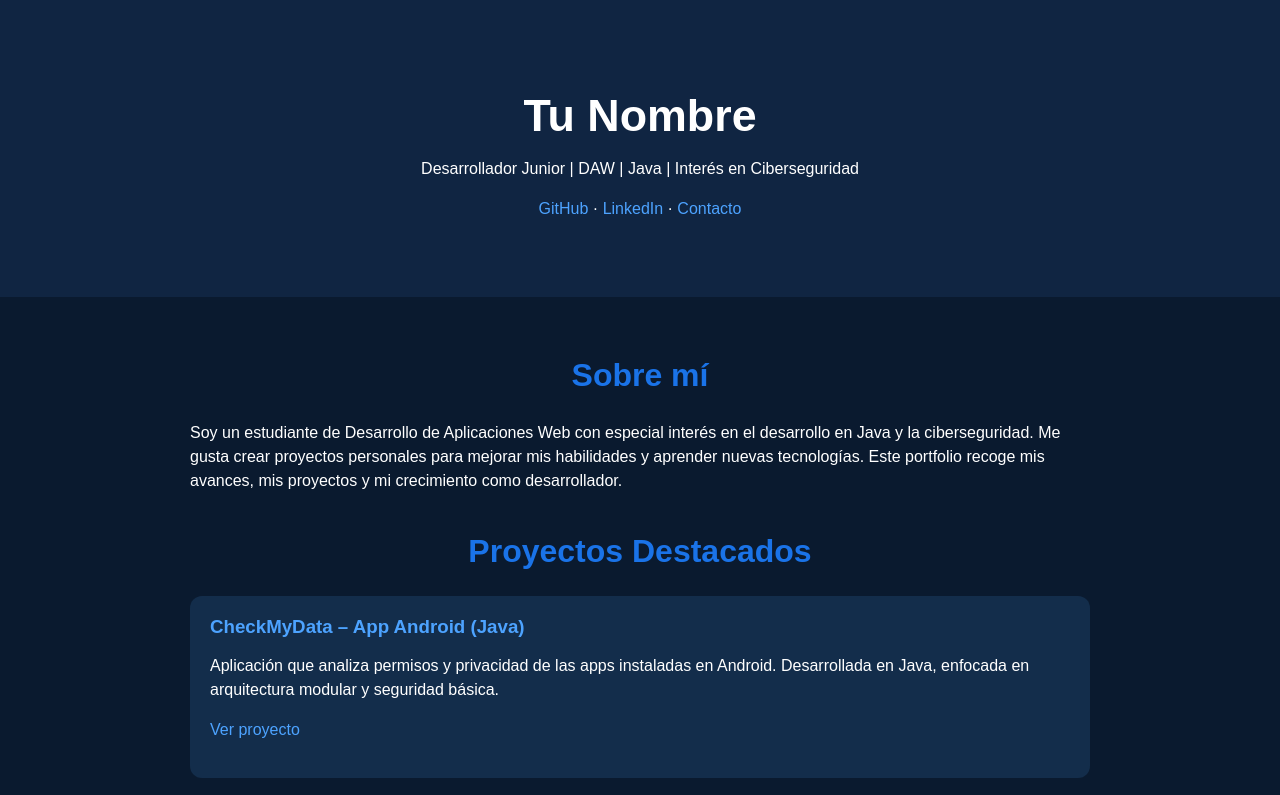
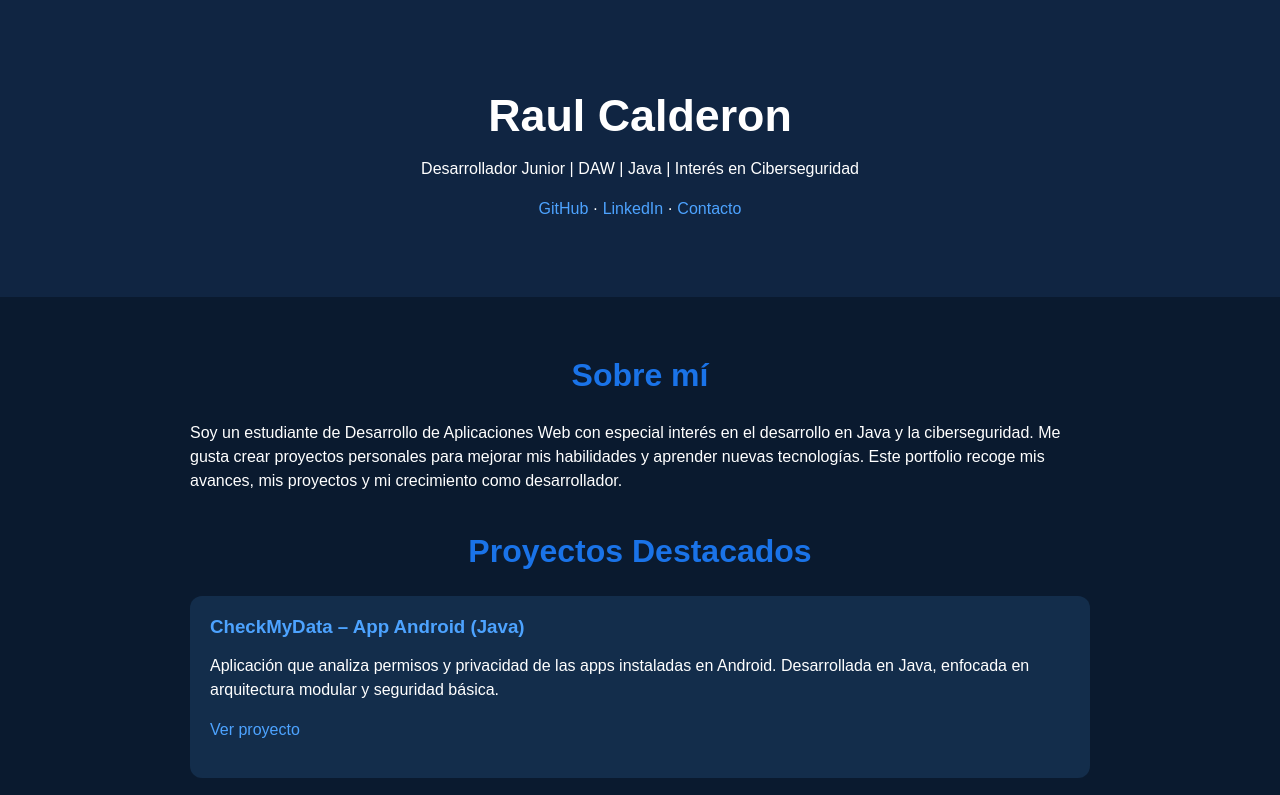
Before and after one commit to JACAraul/JACAraul.github.io, a plain HTML site: page index.html in a window 1280 px wide. Shown: the top 795 px of the page. Drawn offline with Linux system fonts and the light colour scheme.

Commit message:
Update index.html

```diff
--- a/index.html
+++ b/index.html
@@ -74,7 +74,7 @@ text-decoration: none;
 
 
 <header>
-<h1>Tu Nombre</h1>
+<h1>Raul Calderon</h1>
 <p>Desarrollador Junior | DAW | Java | Interés en Ciberseguridad</p>
 <p>
 <a href="https://github.com/tuusuario" target="_blank">GitHub</a> ·
```
